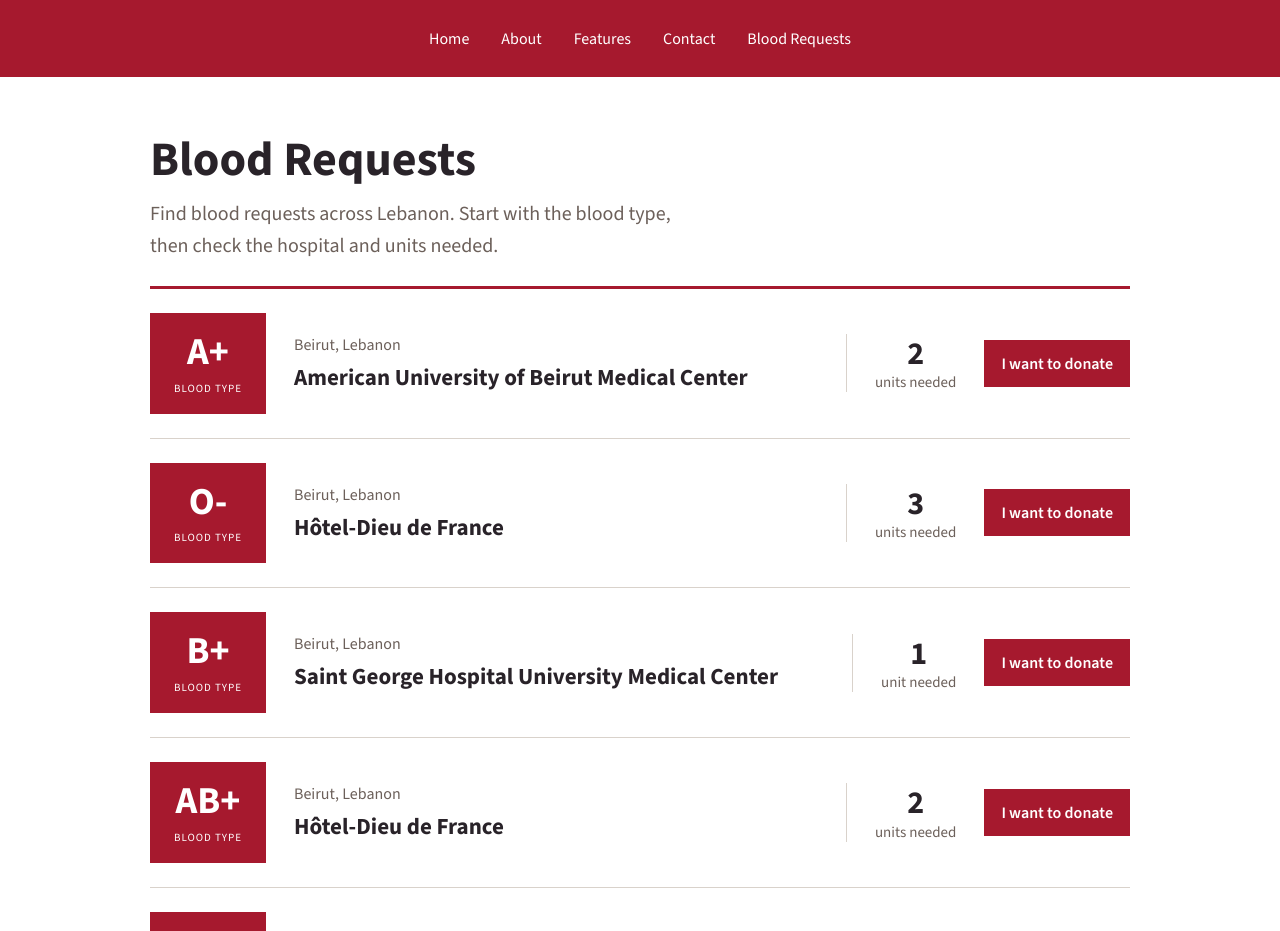
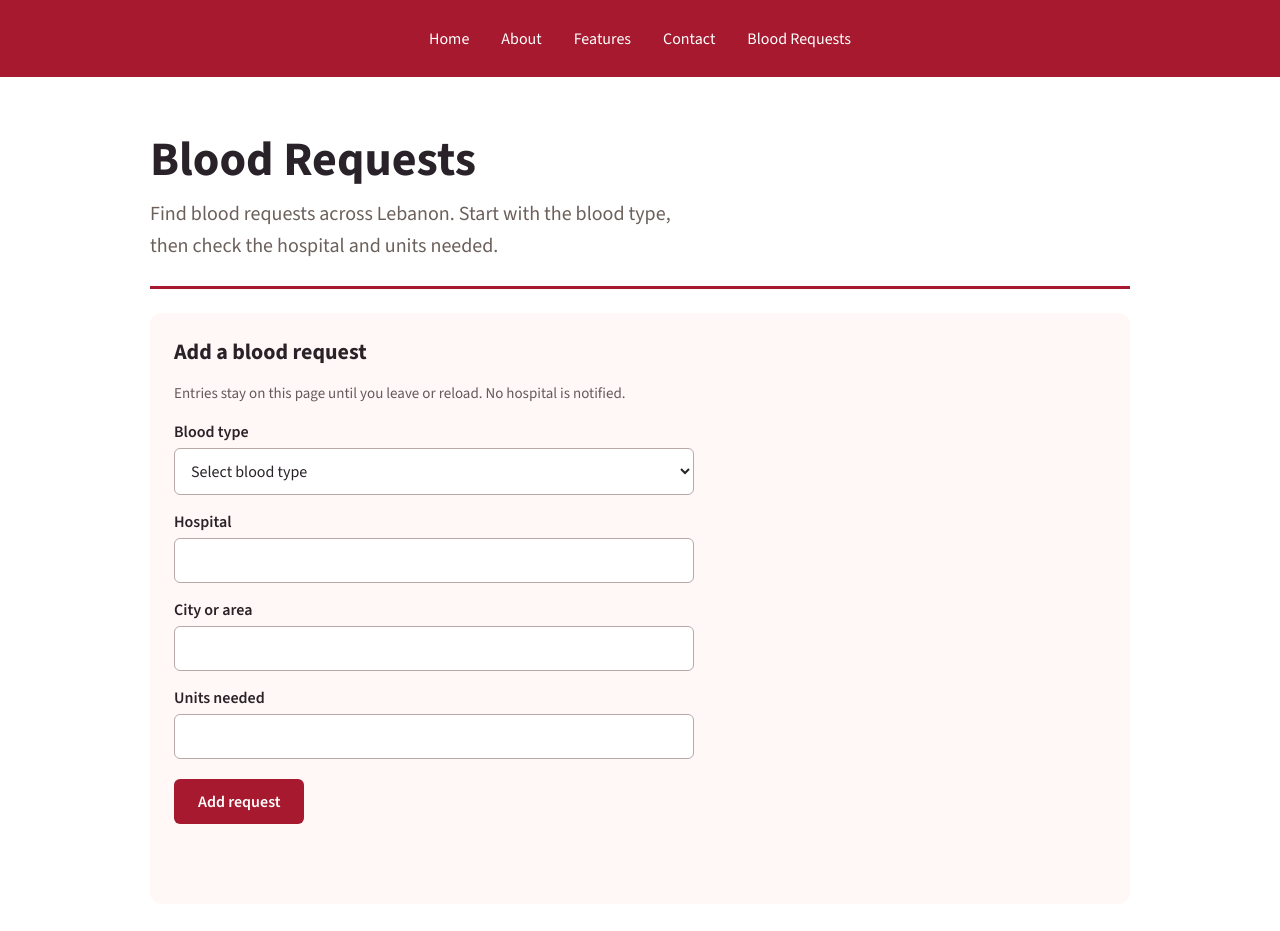
Before and after one commit to HusseinHraibi/LifeLine, a React (Create React App) app: page /requests in a window 1280 px wide. Shown: the top 931 px of the page. Built offline with nearby package versions, Linux system fonts and the light colour scheme.

Commit message:
Add blood request form with validation

```diff
--- /dev/null
+++ b/src/components/RequestForm.js
@@ -0,0 +1,64 @@
+import { useState } from 'react';
+import '../styles/Forms.css';
+
+function RequestForm({ onAddRequest }) {
+  const [values, setValues] = useState({ bloodType: '', hospital: '', area: '', units: '' });
+  const [message, setMessage] = useState('');
+  const bloodTypes = ['A+', 'A-', 'B+', 'B-', 'AB+', 'AB-', 'O+', 'O-'];
+
+  function handleChange(e) {
+    setValues({ ...values, [e.target.name]: e.target.value });
+    setMessage('');
+  }
+
+  function handleSubmit(e) {
+    e.preventDefault();
+    if (!values.bloodType || !values.hospital.trim() || !values.area.trim() || !values.units) {
+      setMessage('Please fill in all four fields.');
+      return;
+    }
+
+    const units = Number(values.units);
+    if (units < 1 || units % 1 !== 0) {
+      setMessage('Units must be a whole number of at least 1.');
+      return;
+    }
+
+    onAddRequest({
+      bloodType: values.bloodType,
+      hospital: values.hospital.trim(),
+      area: values.area.trim(),
+      units: units
+    });
+    setValues({ bloodType: '', hospital: '', area: '', units: '' });
+    setMessage('Your request has been added to the list below.');
+  }
+
+  return (
+    <section className="request-form-section">
+      <h2>Add a blood request</h2>
+      <p>Entries stay on this page until you leave or reload. No hospital is notified.</p>
+      <form className="lifeline-form" onSubmit={handleSubmit} noValidate>
+        <label htmlFor="request-type">Blood type</label>
+        <select id="request-type" name="bloodType" value={values.bloodType} onChange={handleChange} required>
+          <option value="">Select blood type</option>
+          {bloodTypes.map((type) => <option key={type} value={type}>{type}</option>)}
+        </select>
+
+        <label htmlFor="request-hospital">Hospital</label>
+        <input id="request-hospital" name="hospital" value={values.hospital} onChange={handleChange} required />
+
+        <label htmlFor="request-area">City or area</label>
+        <input id="request-area" name="area" value={values.area} onChange={handleChange} required />
+
+        <label htmlFor="request-units">Units needed</label>
+        <input id="request-units" name="units" type="number" min="1" step="1" value={values.units} onChange={handleChange} required />
+
+        <button type="submit">Add request</button>
+        <p className="form-message" role="status">{message}</p>
+      </form>
+    </section>
+  );
+}
+
+export default RequestForm;
--- a/src/pages/Requests.js
+++ b/src/pages/Requests.js
@@ -1,16 +1,28 @@
 import RequestCard from '../components/RequestCard';
+import RequestForm from '../components/RequestForm';
+import { useState } from 'react';
 import requests from '../data/requests';
 import '../styles/Requests.css';
 
 function Requests() {
+  const [requestList, setRequestList] = useState(requests);
+
+  // Keep the list here so the form can add requests through props.
+  function addRequest(request) {
+    const newRequest = { ...request, id: requestList.length + 1 };
+    setRequestList([newRequest, ...requestList]);
+  }
+
   return (
     <main className="requests-page">
       <header className="requests-heading">
         <h1>Blood Requests</h1>
         <p>Find blood requests across Lebanon. Start with the blood type, then check the hospital and units needed.</p>
       </header>
+      <RequestForm onAddRequest={addRequest} />
+      <h2 className="requests-list-heading">Requests ({requestList.length})</h2>
       <div className="requests-list">
-        {requests.map((request) => (
+        {requestList.map((request) => (
           <RequestCard
             key={request.id}
             bloodType={request.bloodType}
--- /dev/null
+++ b/src/styles/Forms.css
@@ -0,0 +1,58 @@
+.lifeline-form {
+  max-width: 520px;
+}
+
+.lifeline-form label {
+  display: block;
+  margin: 16px 0 6px;
+  font-size: 16px;
+  font-weight: 600;
+}
+
+.lifeline-form input,
+.lifeline-form select,
+.lifeline-form textarea {
+  box-sizing: border-box;
+  width: 100%;
+  padding: 11px 12px;
+  border: 1px solid #b7a9a5;
+  border-radius: 6px;
+  background-color: white;
+  color: #292329;
+  font: inherit;
+}
+
+.lifeline-form textarea {
+  min-height: 140px;
+  resize: vertical;
+}
+
+.lifeline-form button {
+  margin-top: 20px;
+  padding: 12px 24px;
+  border: 0;
+  border-radius: 6px;
+  background-color: #a6192e;
+  color: white;
+  font: inherit;
+  font-weight: 600;
+  cursor: pointer;
+}
+
+.lifeline-form button:hover {
+  background-color: #781224;
+}
+
+.lifeline-form input:focus-visible,
+.lifeline-form select:focus-visible,
+.lifeline-form textarea:focus-visible,
+.lifeline-form button:focus-visible {
+  outline: 2px solid #a6192e;
+  outline-offset: 3px;
+}
+
+.form-message {
+  min-height: 24px;
+  color: #6c2633;
+  line-height: 1.5;
+}
--- a/src/styles/Requests.css
+++ b/src/styles/Requests.css
@@ -1,3 +1,26 @@
+.request-form-section {
+  margin: 24px 0;
+  padding: 24px;
+  border-radius: 12px;
+  background-color: #fff8f6;
+}
+
+.request-form-section h2 {
+  margin: 0 0 8px;
+  font-size: 22px;
+}
+
+.request-form-section > p {
+  color: #65585e;
+  font-size: 15px;
+  line-height: 1.6;
+}
+
+.requests-list-heading {
+  margin: 32px 0 0;
+  font-size: 24px;
+}
+
 .requests-page {
   max-width: 980px;
   margin: 0 auto;
```
Also changed, not shown: 1 other file (tests, documents, lock files or other folders).
